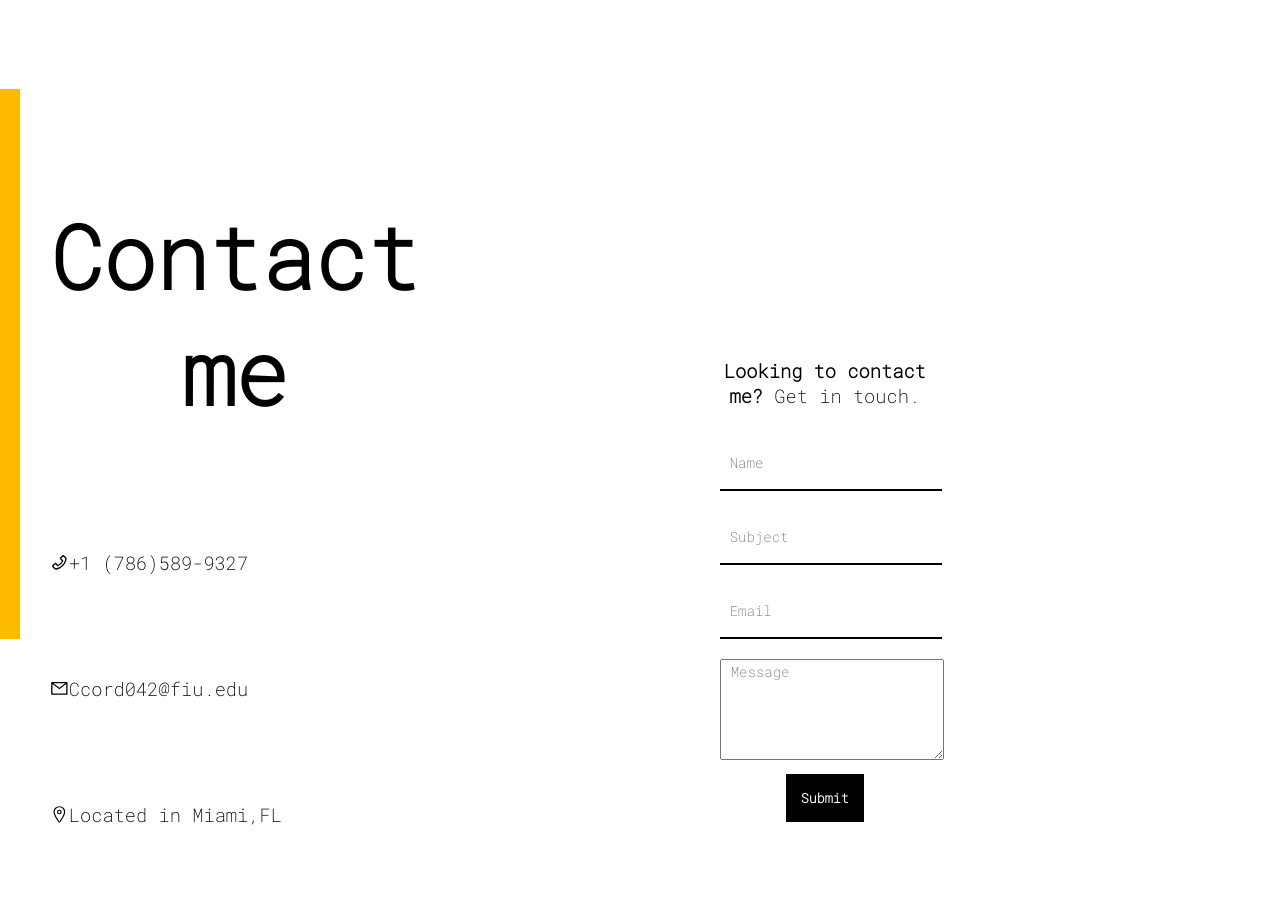
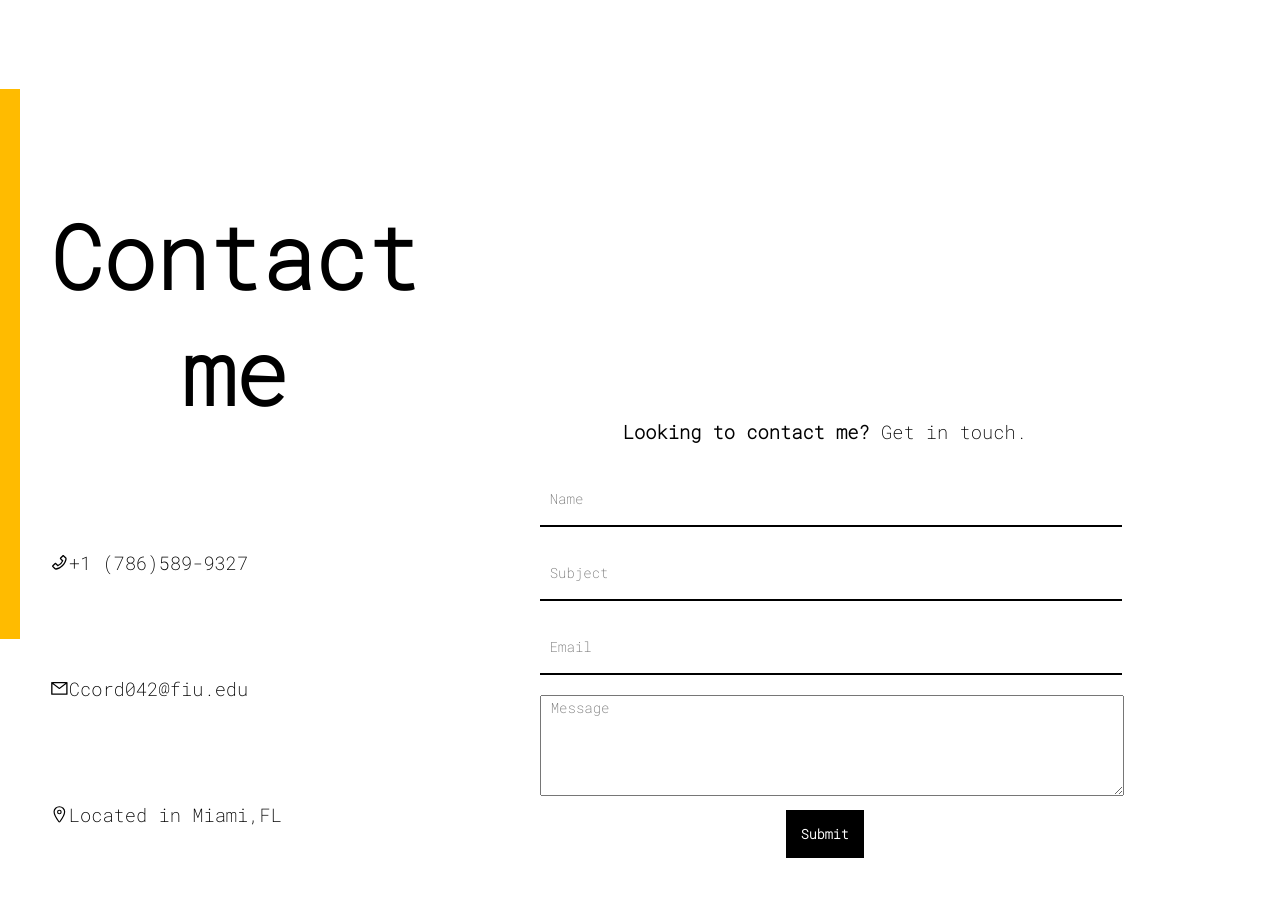
Before and after one commit to HypCarlos/Personal-Site, a React (Create React App) app: page / in a window 1280 px wide. Shown: the part 3380-4277 px from the top of the page. Built offline with nearby package versions, Linux system fonts and the light colour scheme.

Commit message:
changes to contact

```diff
--- a/src/components/contact/Contact.js
+++ b/src/components/contact/Contact.js
@@ -66,10 +66,10 @@ function Contact() {
           <Footer/>
         </div>
         <div className="contact-right">
-          <h3 className="contact-desc">
+
+        <h3 className="contact-desc">
             <b>Looking to contact me?</b> Get in touch.
           </h3>
-
           <form ref={formRef} onSubmit={handleSubmit}>
             <input type="text" placeholder="Name" name="user_name" />
             <input type="text" placeholder="Subject" name="user_subject" />
--- a/src/components/contact/contact.css
+++ b/src/components/contact/contact.css
@@ -18,17 +18,17 @@
 }
 
 .contact-left {
-  padding-right: 300px;
+  /* padding-right: 300px; */
+  justify-content: center;
   flex: 1;
 }
 
 .contact-right {
-  flex: 1;
+  flex: 2;
   display: flex;
   flex-direction: column;
-  align-items: center;
-  margin-top: 200px;
-  margin-right: 300px;
+  justify-content: center;
+  padding: 220px 120px 0px 120px;
 }
 
 .contact-title {
```
